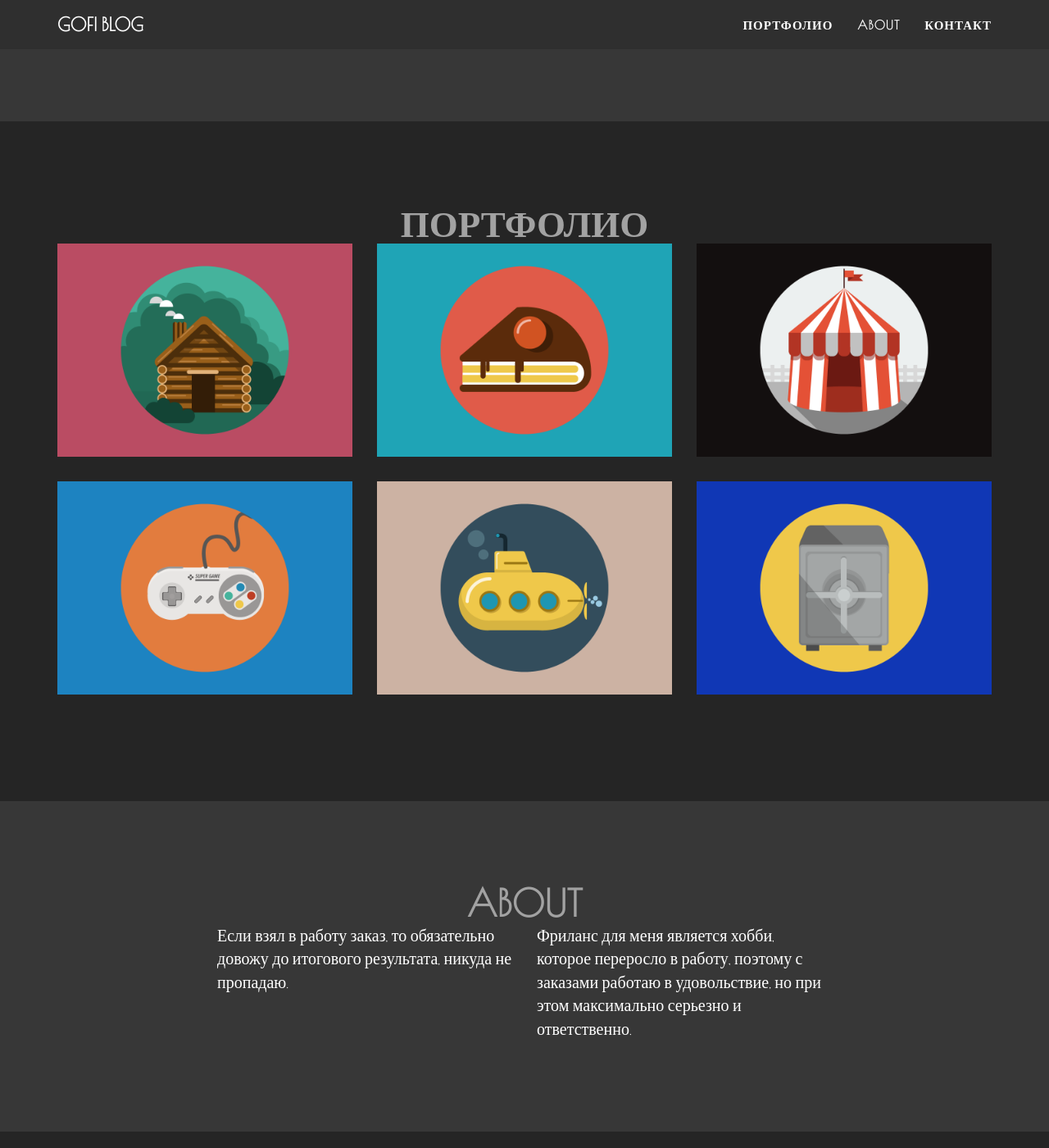
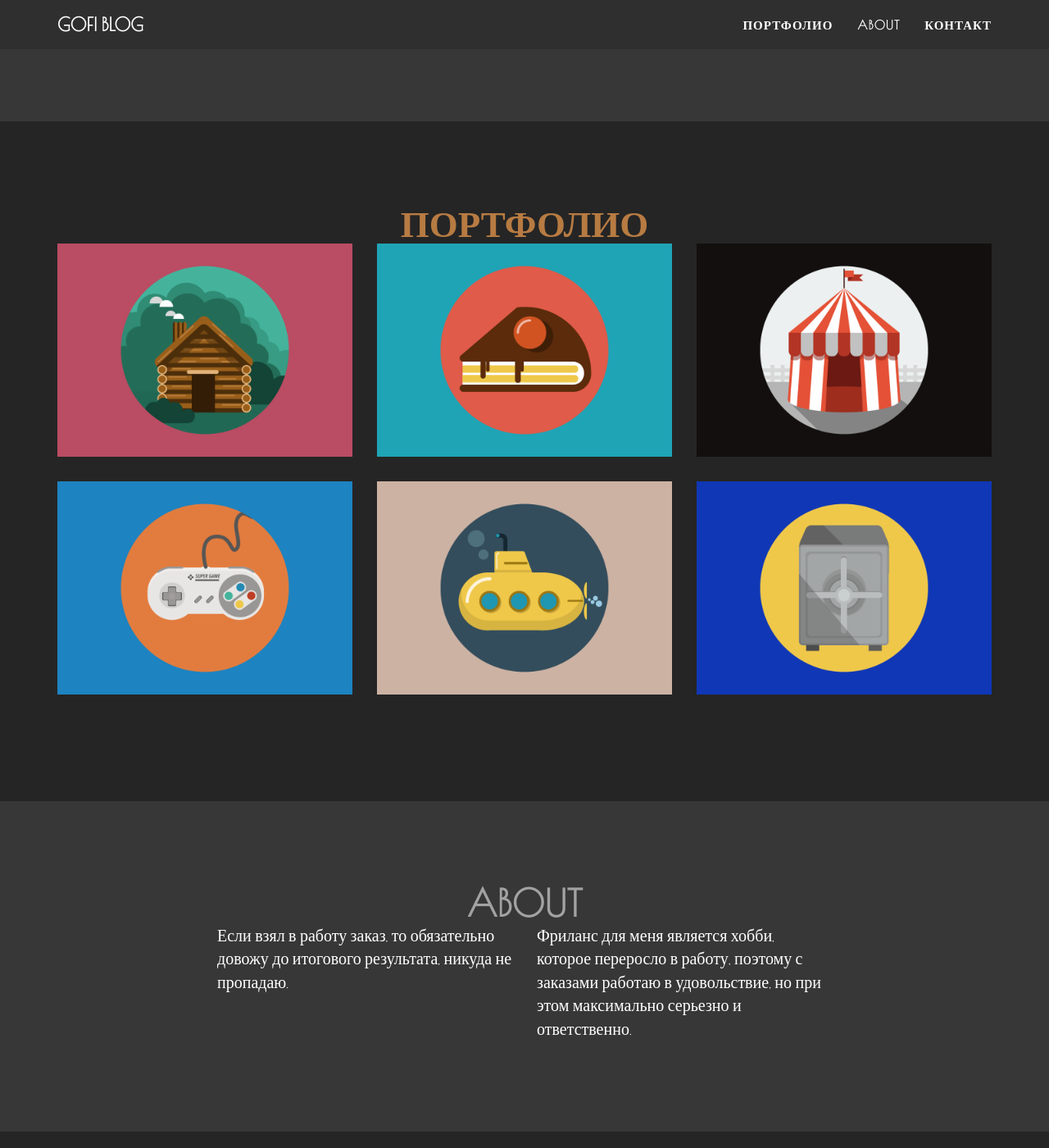
Before and after one commit to seregajd999/blog, a Jekyll site: the page built from index.html, in a window 1280 px wide and 1400 px high, scrolled down 366 px. Shown: the whole window at 82% size. Built offline with Jekyll 4.4.1, drawn with Linux system fonts in a browser that asks for light colours.

Commit message:
Update main.css

```diff
--- a/_includes/css/main.css
+++ b/_includes/css/main.css
@@ -250,7 +250,7 @@ section.success {
 
 #portfolio * {
     z-index: 2;
-    color: #a2a2a2
+    color: #b77b42
 }
 
 @media(min-width:767px) {
```
